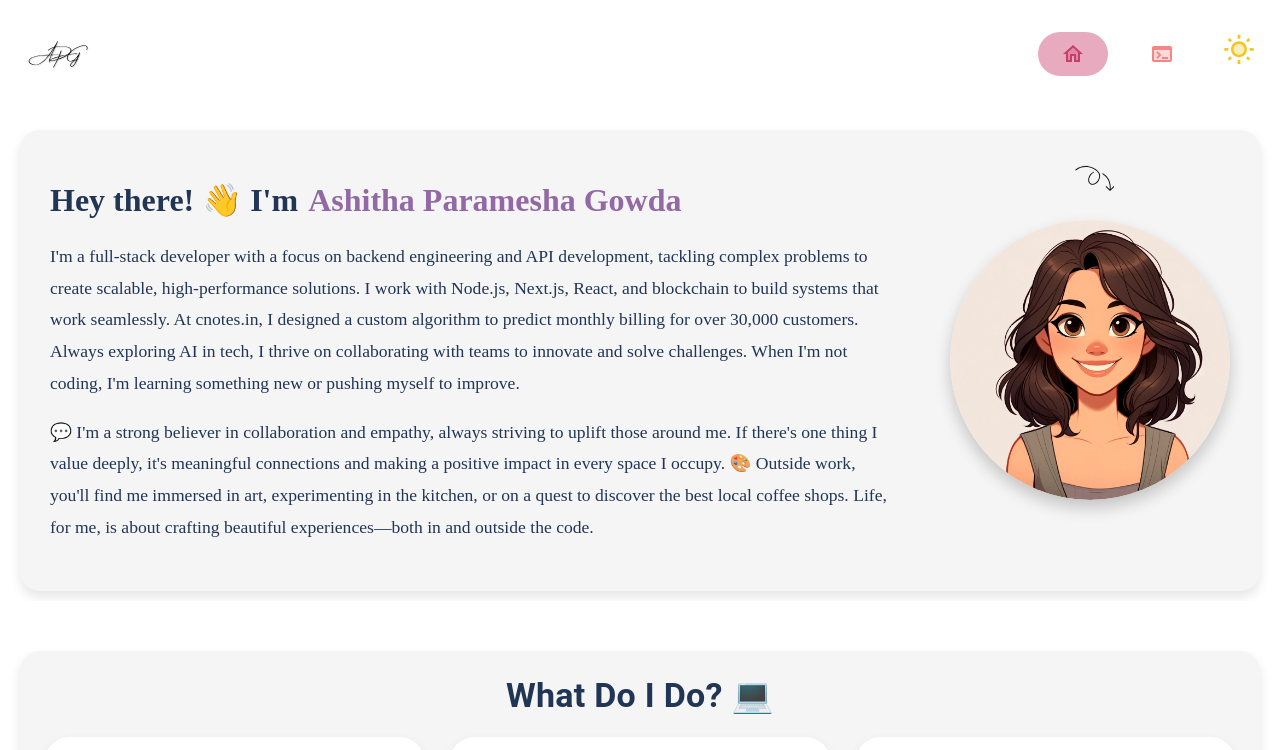
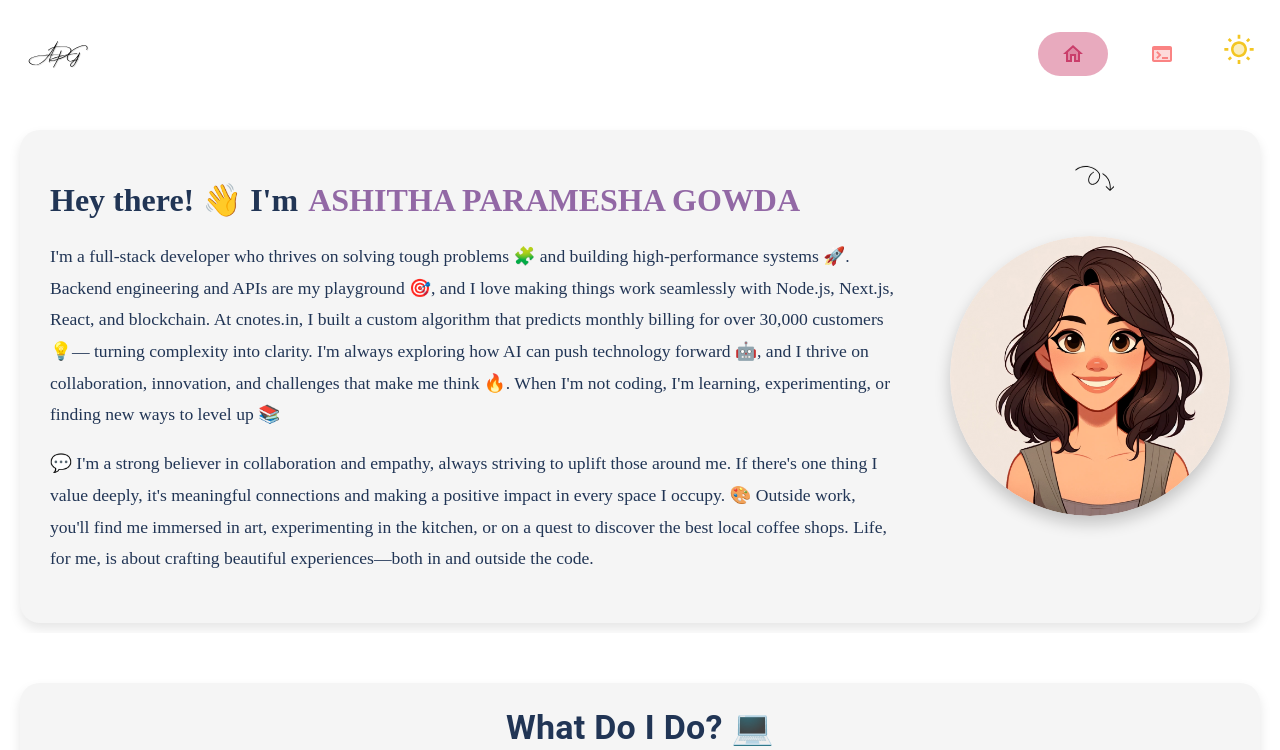
Before and after one commit to AshithaPGowda/portfolio, a Next.js app: page / in a window 1280 px wide. Shown: the top 750 px of the page. Built offline with nearby package versions, Linux system fonts and the light colour scheme.

Commit message:
hardcoded values changed, so we can use it from a constant file

```diff
--- a/src/app/components/sectionPersonal/desktopView.js
+++ b/src/app/components/sectionPersonal/desktopView.js
@@ -3,6 +3,7 @@
 import COLOURS from "@/app/colours";
 import Image from "next/image";
 import { useState, useEffect } from "react";
+import CONSTANT from "@/app/myInformation";
 
 const PersonalDesktop = ({ theme }) => {
     const [isHovered, setIsHovered] = useState(false); // Track hover state
@@ -54,7 +55,7 @@ const PersonalDesktop = ({ theme }) => {
                             animation: "fade-expand 2s ease-out",
                         }}
                     >
-                        Ashitha Paramesha Gowda
+                        {CONSTANT.MY_NAME}
                     </span>
                 </h1>
                 <style>
@@ -84,12 +85,7 @@ const PersonalDesktop = ({ theme }) => {
                         marginTop: "20px",
                     }}
                 >
-                    I&apos;m a full-stack developer with a focus on backend engineering and API development, tackling complex
-                    problems to create scalable, high-performance solutions. I work with Node.js, Next.js, React, and
-                    blockchain to build systems that work seamlessly. At cnotes.in, I designed a custom algorithm to predict
-                    monthly billing for over 30,000 customers. Always exploring AI in tech, I thrive on collaborating with
-                    teams to innovate and solve challenges. When I&apos;m not coding, I&apos;m learning something new or pushing myself
-                    to improve.
+                {CONSTANT.PARA1}
                 </p>
                 <p
                     style={{
@@ -98,11 +94,7 @@ const PersonalDesktop = ({ theme }) => {
                         color: COLOURS[`TEXT_COLOUR_${theme}`],
                     }}
                 >
-                    💬 I&apos;m a strong believer in collaboration and empathy, always striving to uplift those around me. If
-                    there&apos;s one thing I value deeply, it&apos;s meaningful connections and making a positive impact in every space
-                    I occupy. 🎨 Outside work, you&apos;ll find me immersed in art, experimenting in the kitchen, or on a quest to
-                    discover the best local coffee shops. Life, for me, is about crafting beautiful experiences—both in and
-                    outside the code.
+                    {CONSTANT.PARA2}
                 </p>
             </div>
 
--- a/src/app/components/sectionPersonal/mobileView.js
+++ b/src/app/components/sectionPersonal/mobileView.js
@@ -3,10 +3,14 @@
 import Image from "next/image";
 import { useState, useEffect } from "react";
 import COLOURS from "@/app/colours";
+import { useMediaQuery, useTheme } from "@mui/material";
+import CONSTANT from "@/app/myInformation";
 
 const PersonalMobile = ({ theme }) => {
     const [isClicked, setIsClicked] = useState(false); // Track click state
     const [clickedOnce, setClickedOnce] = useState(false); // Track if clicked at least once
+    const themeMUI = useTheme();
+    const isSmallScreen = useMediaQuery(themeMUI.breakpoints.down("md")); // Less than 900px
 
 
     return (
@@ -44,7 +48,7 @@ const PersonalMobile = ({ theme }) => {
                             display: "inline-block",
                         }}
                     >
-                        Ashitha Paramesha Gowda
+                        {CONSTANT.MY_NAME}
                     </span>
                 </h1>
                 <style>
@@ -74,12 +78,7 @@ const PersonalMobile = ({ theme }) => {
                         marginTop: "20px",
                     }}
                 >
-                    I&apos;m a full-stack developer with a focus on backend engineering and API development, tackling complex
-                    problems to create scalable, high-performance solutions. I work with Node.js, Next.js, React, and
-                    blockchain to build systems that work seamlessly. At cnotes.in, I designed a custom algorithm to predict
-                    monthly billing for over 30,000 customers. Always exploring AI in tech, I thrive on collaborating with
-                    teams to innovate and solve challenges. When I&apos;m not coding, I&apos;m learning something new or pushing myself
-                    to improve.
+                    {CONSTANT.PARA1}
                 </p>
                 <p
                     style={{
@@ -88,16 +87,12 @@ const PersonalMobile = ({ theme }) => {
                         color: COLOURS[`TEXT_COLOUR_${theme}`],
                     }}
                 >
-                    💬 I&apos;m a strong believer in collaboration and empathy, always striving to uplift those around me. If
-                    there&apos;s one thing I value deeply, it&apos;s meaningful connections and making a positive impact in every space
-                    I occupy. 🎨 Outside work, you&apos;ll find me immersed in art, experimenting in the kitchen, or on a quest to
-                    discover the best local coffee shops. Life, for me, is about crafting beautiful experiences—both in and
-                    outside the code.
+                    {CONSTANT.PARA2}
                 </p>
             </div>
                 <div
                     style={{
-                        left: '6vw',
+                        left: isSmallScreen ? "6vw": "16%",
                         position: "relative",
                         width: "60vw",
                         height: "30vh",
```
